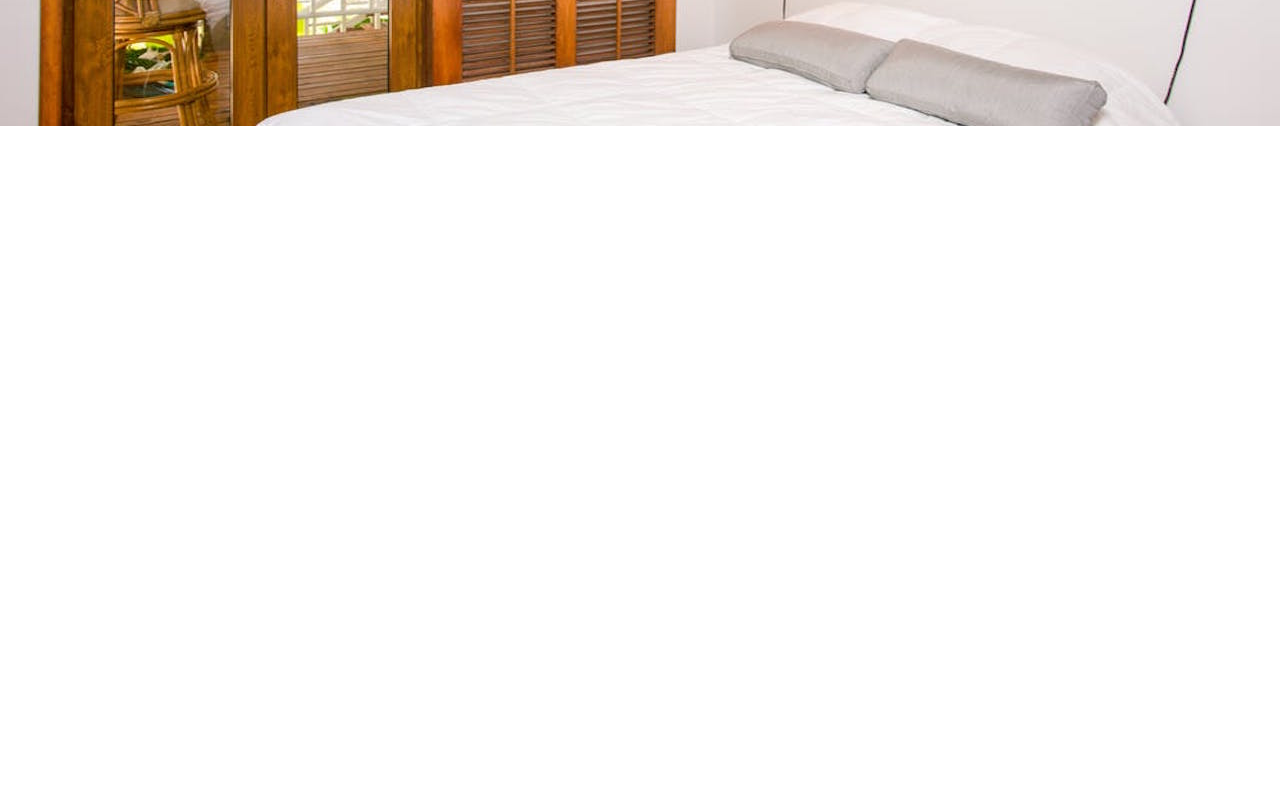
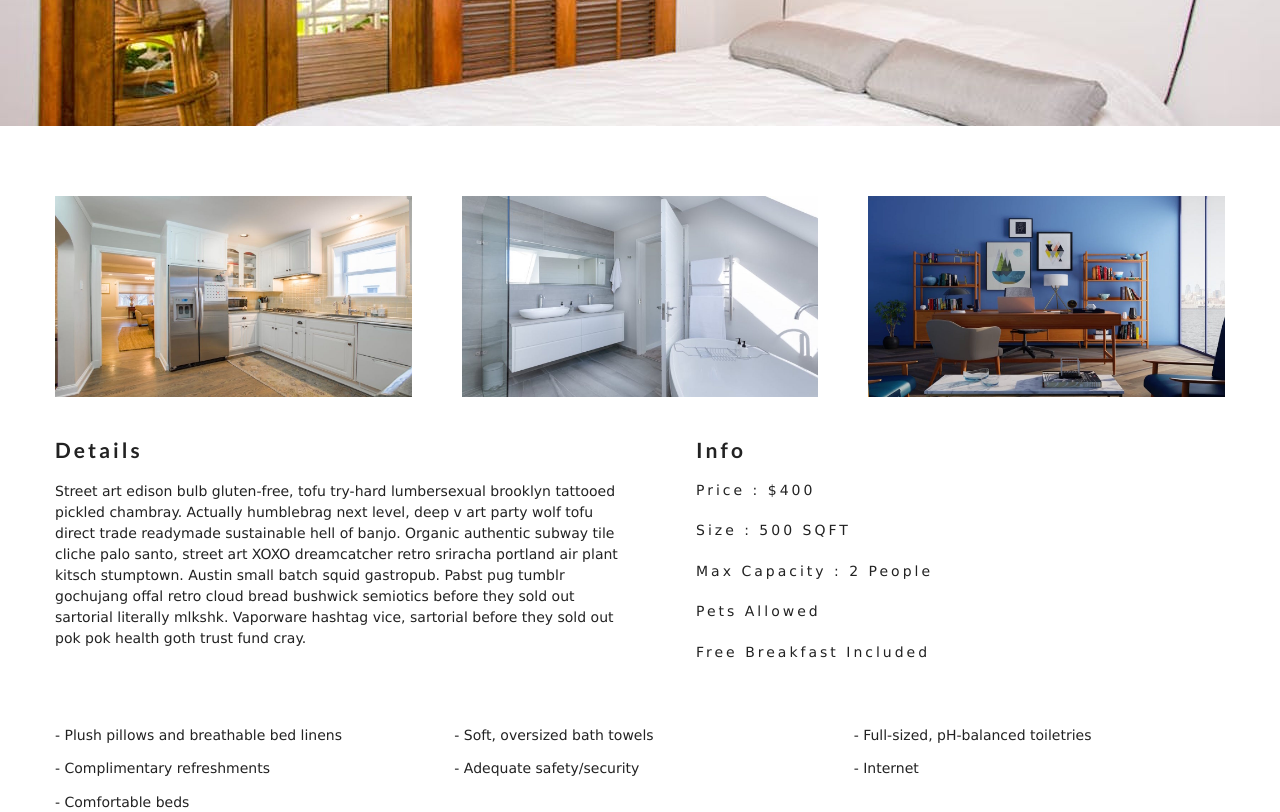
Before and after one commit to didixuecoding/React-Beach-Resort-Project, a React (Create React App) app: page /rooms/double-deluxe in a window 1280 px wide. Shown: the part 420-1232 px from the top of the page. Before the commit the page ends 800 px from the top, so only its background shows below. Built offline with nearby package versions, Linux system fonts and the light colour scheme.

Commit message:
Lec95
SingleRoom part 2

```diff
--- a/src/pages/SingleRoom.js
+++ b/src/pages/SingleRoom.js
@@ -3,7 +3,6 @@ import { Link } from "react-router-dom";
 
 import { RoomContext } from "../context";
 import defaultBcg from "../../public/images/room-1.jpeg";
-import Hero from "../components/Hero";
 import Banner from "../components/Banner";
 import StyledHero from "../components/StyledHero";
 
@@ -34,15 +33,49 @@ class SingleRoom extends React.Component {
       pets,
       images
     } = room;
-
+    const [mainImg, ...defaultImg] = images;
+    // array destruction
     return (
-      <StyledHero image={images[0] || this.state.defaultBcg}>
+      <>
+        <StyledHero image={mainImg || this.state.defaultBcg}>
           <Banner title={`${name} room`}>
             <Link to="/rooms" className="btn-primary">
               back to rooms
             </Link>
           </Banner>
         </StyledHero>
+        <section className="single-room">
+          <div className="single-room-images">
+            {defaultImg.map((item, index) => {
+              return <img key={index} src={item} alt={name} />;
+            })}
+          </div>
+          <div className="single-room-info">
+            <article className="desc">
+              <h3>details</h3>
+              <p>{description}</p>
+            </article>
+            <article className="info">
+              <h3>info</h3>
+              <h6>price : ${price}</h6>
+              <h6>size : {size} SQFT</h6>
+              <h6>
+                max capacity :{" "}
+                {capacity > 1 ? `${capacity} people` : `${capacity} person`}
+              </h6>
+              <h6>{pets ? "pets allowed" : "no pets allowed"}</h6>
+              <h6>{breakfast && "free breakfast included"}</h6>
+            </article>
+          </div>
+          <section className="room-extras">
+            <ul className="extras">
+              {extras.map((item, index) => {
+                return <li key={index}>- {item}</li>;
+              })}
+            </ul>
+          </section>
+        </section>
+      </>
     );
   }
 }
```
Lines whose indentation alone changed are shown as unchanged.
